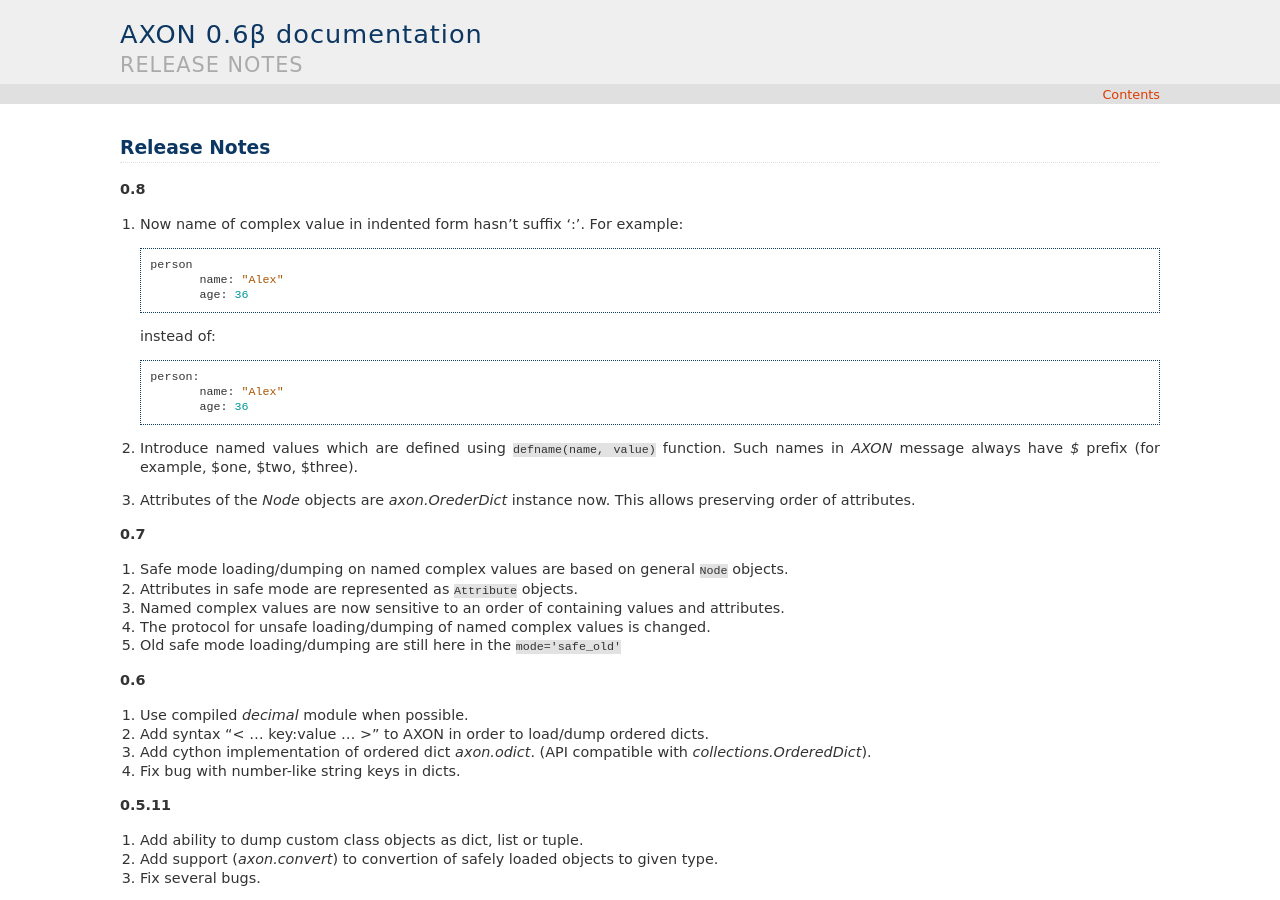
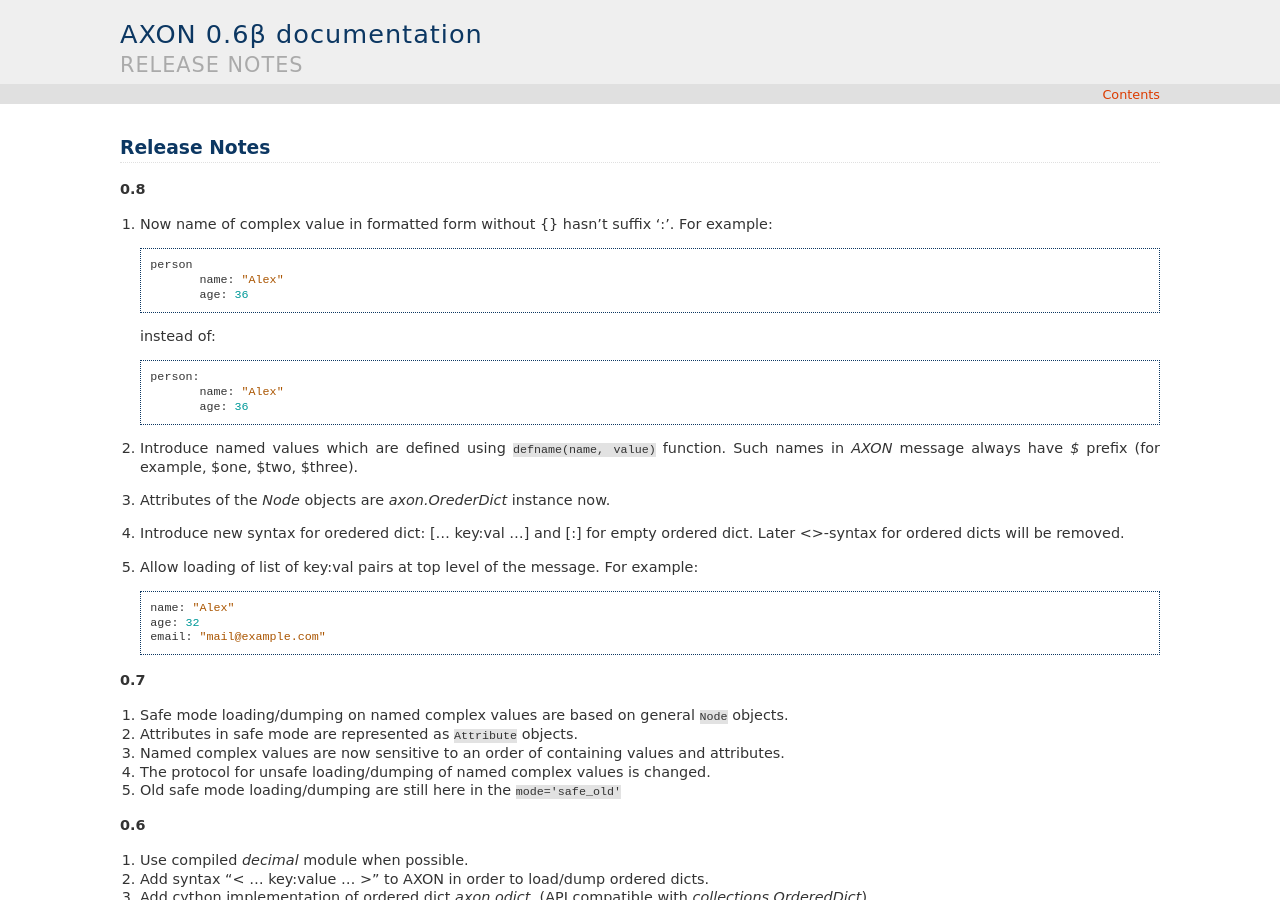
Before and after one commit to intellimath/pyaxon, a Sphinx documentation site: the page built from docs/changelog.rst, in a window 1280 px wide and 900 px high. Built offline with Sphinx 7.4.7, drawn with Linux system fonts in a browser that asks for light colours.

Commit message:
Add info to changelog.rst

```diff
--- a/docs/changelog.rst
+++ b/docs/changelog.rst
@@ -3,7 +3,7 @@ Release Notes
 
 **0.8**
 
-1. Now name of complex value in indented form hasn't suffix ':'. For example::
+1. Now name of complex value in formatted form without {} hasn't suffix ':'. For example::
 
 	    person
 		   name: "Alex"
@@ -17,8 +17,14 @@ Release Notes
 
 2. Introduce named values which are defined using ``defname(name, value)`` function.
    Such names in `AXON` message always have `$` prefix (for example, $one, $two, $three).
-3. Attributes of the `Node` objects are `axon.OrederDict` instance now. This allows preserving
-   order of attributes.
+3. Attributes of the `Node` objects are `axon.OrederDict` instance now.
+4. Introduce new syntax for oredered dict: [... key:val ...] and [:] for empty ordered dict.
+   Later <>-syntax for ordered dicts will be removed.
+5. Allow loading of list of key:val pairs at top level of the message. For example::
+
+		name: "Alex"
+		age: 32
+		email: "mail@example.com"
 
 
 **0.7**
--- a/setup.py
+++ b/setup.py
@@ -45,6 +45,7 @@ if use_cython:
     from Cython.Compiler import Options
     Options.fast_fail = True
     Options.binding = False
+
 
     ext_modules = [
         Extension(
@@ -105,7 +106,7 @@ setup(
     download_url = 'https://bitbucket.org/intellimath/pyaxon',
     long_description = long_description,
     platforms = 'Linux, Mac OS X, Windows',
-    keywords = ['Object Notation', 'Serialization'],
+    keywords = ['Object Notation', 'Serialization', 'Configuration'],
     classifiers = [
         'Development Status :: 4 - Beta',
         'Intended Audience :: Developers',
```
